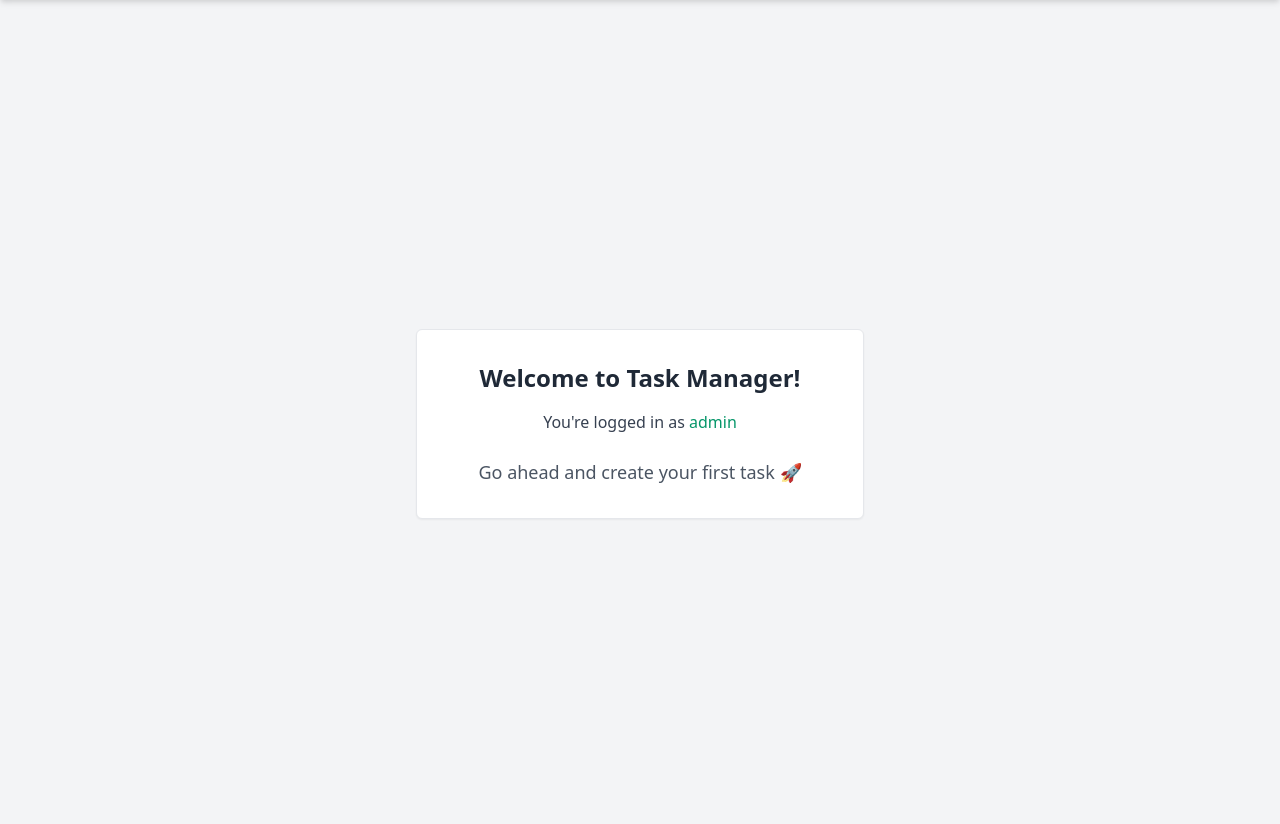
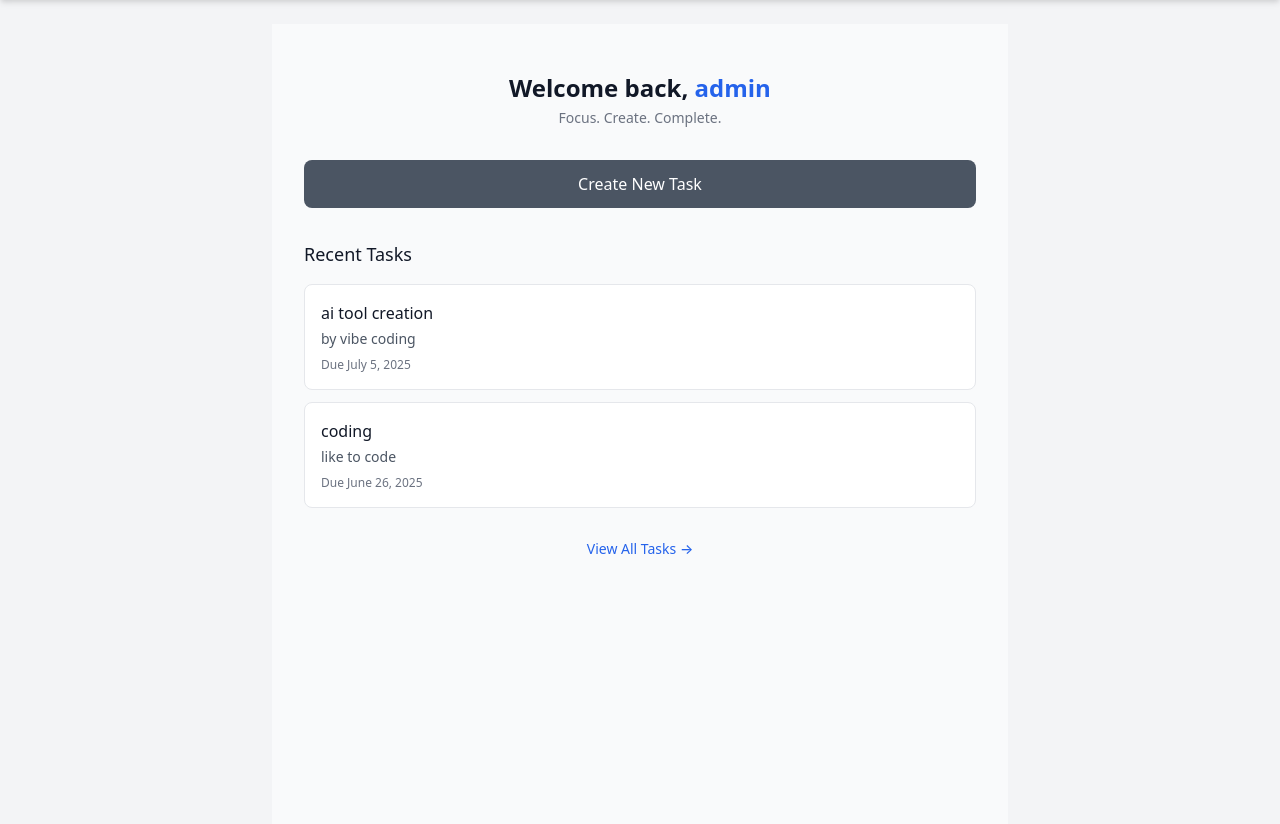
Before and after one commit to gomugomucode/Taskmanager, a Django app: page / in a window 1280 px wide. Shown: the part 64-888 px from the top of the page. Run offline with Django 5.2, Linux system fonts and the light colour scheme; a user stored in the database is signed in; data comes from the database, SQL or seed files in the repository; both versions use the stored data as it was after the commit; some libraries are stand-ins or nearby versions.

Commit message:
assinf taskdelete and conform code , and minor chnages in styling and correction of old code

```diff
--- a/taskmanager/taskmanager/urls.py
+++ b/taskmanager/taskmanager/urls.py
@@ -37,4 +37,5 @@ urlpatterns = [
     path('tasks/create/', task_views.task_create, name='task_create'),
     path('tasks/<int:pk>/edit/', task_views.task_update, name='task_update'),
     path('tasks/<int:pk>/delete/', task_views.task_delete, name='task_delete'),
+    path('tasks/<int:pk>/toggle/', task_views.toggle_task, name='task_toggle'),
 ]
--- a/taskmanager/tasks/views.py
+++ b/taskmanager/tasks/views.py
@@ -10,7 +10,9 @@ from .forms import TaskForm
 
 @login_required
 def home(request):
-    return render(request, 'tasks/home.html')
+    tasks = Task.objects.filter(user=request.user).order_by('-created_at')[:5]
+    return render(request, 'tasks/home.html', {'tasks': tasks})
+
 
 def signup(request):
     if request.method == 'POST':
@@ -56,3 +58,11 @@ def task_delete(request, pk):
         task.delete()
         return redirect('task_list')
     return render(request, 'tasks/task_confirm_delete.html', {'task': task})
+
+
+@login_required
+def toggle_task(request, pk):
+    task = get_object_or_404(Task, pk=pk, user=request.user)
+    task.completed = not task.completed
+    task.save()
+    return redirect('task_list')
--- a/taskmanager/templates/tasks/home.html
+++ b/taskmanager/templates/tasks/home.html
@@ -1,21 +1,63 @@
 {% extends 'tasks/base.html' %}
 
 {% block content %}
-<div class="min-h-screen flex flex-col items-center justify-center  px-4">
-  <div class="max-w-md w-full bg-white p-8 rounded-md border border-gray-200 shadow-sm text-center">
-    <h2 class="text-2xl font-semibold text-gray-800 mb-4">
-      Welcome to Task Manager!
-    </h2>
-    <p class="text-gray-700 mb-6">
-      You're logged in as <span class="font-medium text-green-600">{{ user.username }}</span>
-    </p>
-    <p class="text-gray-600 text-lg">
-      Go ahead and create your first task <span class="inline-block">🚀</span>
-    </p>
-    {% comment %} <a href="{% url 'create_task' %}"
-       class="mt-8 inline-block bg-green-600 text-white py-2 px-6 rounded-md hover:bg-green-700 transition">
-      Create Task
-    </a> {% endcomment %}
+<div class="min-h-screen bg-gray-50 py-12 px-4">
+  <div class="max-w-2xl mx-auto">
+
+    <!-- Header Section -->
+    <div class="text-center mb-8">
+      <h1 class="text-2xl font-semibold text-gray-900 mb-1">
+        Welcome back, <span class="text-blue-600">{{ user.username }}</span>
+      </h1>
+      <p class="text-gray-500 text-sm">Focus. Create. Complete.</p>
+    </div>
+
+    <!-- Create Task Button -->
+    <div class="mb-8">
+      <a href="{% url 'task_create' %}"
+         class="w-full block bg-gray-600 text-white text-center py-3 rounded-lg hover:bg-blue-700 transition-colors font-medium">
+        Create New Task
+      </a>
+    </div>
+
+    <!-- Tasks Section -->
+    {% if tasks %}
+      <div class="space-y-3">
+        <h2 class="text-lg font-medium text-gray-900 mb-4">Recent Tasks</h2>
+
+        {% for task in tasks %}
+        <div class="bg-white border border-gray-200 rounded-lg p-4 hover:border-gray-300 transition-colors">
+          <div class="flex items-start justify-between">
+            <div class="flex-1">
+              <h3 class="font-medium text-gray-900 mb-1">{{ task.title }}</h3>
+              {% if task.description %}
+                <p class="text-sm text-gray-600 mb-2">{{ task.description|truncatechars:80 }}</p>
+              {% endif %}
+              {% if task.due_date %}
+                <p class="text-xs text-gray-500">Due {{ task.due_date }}</p>
+              {% endif %}
+            </div>
+            {% if task.completed %}
+              <span class="text-green-600 text-sm font-medium ml-4">✓</span>
+            {% endif %}
+          </div>
+        </div>
+        {% endfor %}
+
+        <div class="pt-4 text-center">
+          <a href="{% url 'task_list' %}"
+             class="text-blue-600 text-sm hover:text-blue-700 font-medium">
+            View All Tasks →
+          </a>
+        </div>
+      </div>
+    {% else %}
+      <div class="text-center py-12">
+        <p class="text-gray-500 mb-4">No tasks yet</p>
+        <p class="text-sm text-gray-400">Create your first task to get started</p>
+      </div>
+    {% endif %}
+
   </div>
 </div>
 {% endblock %}
```
Also changed, not shown: taskmanager/templates/tasks/task_confirm_delete.html (added, +22 -0 lines), taskmanager/templates/tasks/task_form.html (+26 -0 lines), taskmanager/templates/tasks/task_list.html (+37 -0 lines), taskmanager/db.sqlite3.
